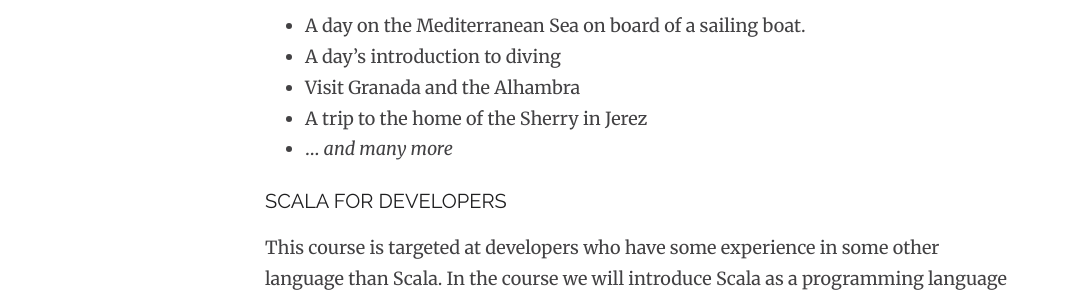
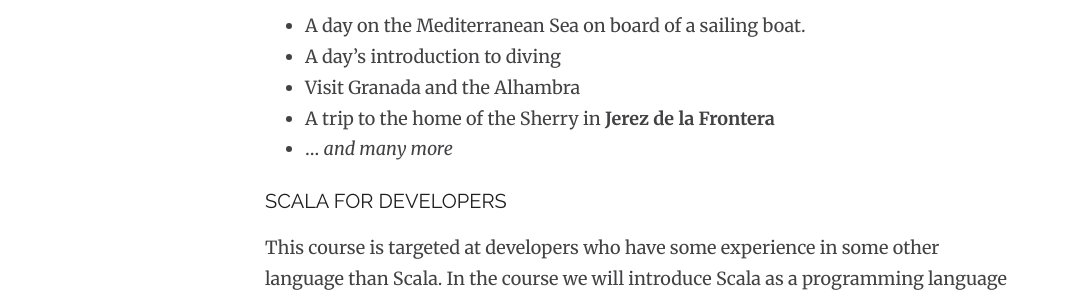
Before and after one commit to woq-blended/woq.github.io, a Jekyll site: the page built from _posts/2014-10-08-setup-in-andalucia.markdown, in a window 1280 px wide and 900 px high, scrolled down 3574 px. Shown: the part 153-452 px from the top of the window, without its empty margins (0-1065 px from the left). Built offline with Jekyll 4.4.1, drawn with Linux system fonts in a browser that asks for light colours; nearby versions of some CDN libraries; comment, search, counter and statistics services are not loaded.

Commit message:
Small typos

```diff
--- a/_posts/2014-10-08-setup-in-andalucia.markdown
+++ b/_posts/2014-10-08-setup-in-andalucia.markdown
@@ -70,7 +70,7 @@
 * A day on the Mediterranean Sea on board of a sailing boat.
 * A day's introduction to diving
 * Visit Granada and the Alhambra
-* A trip to the home of the Sherry in Jerez
+* A trip to the home of the Sherry in **Jerez de la Frontera**
 * ... _and many more_
 
 ### Scala for Developers
```
